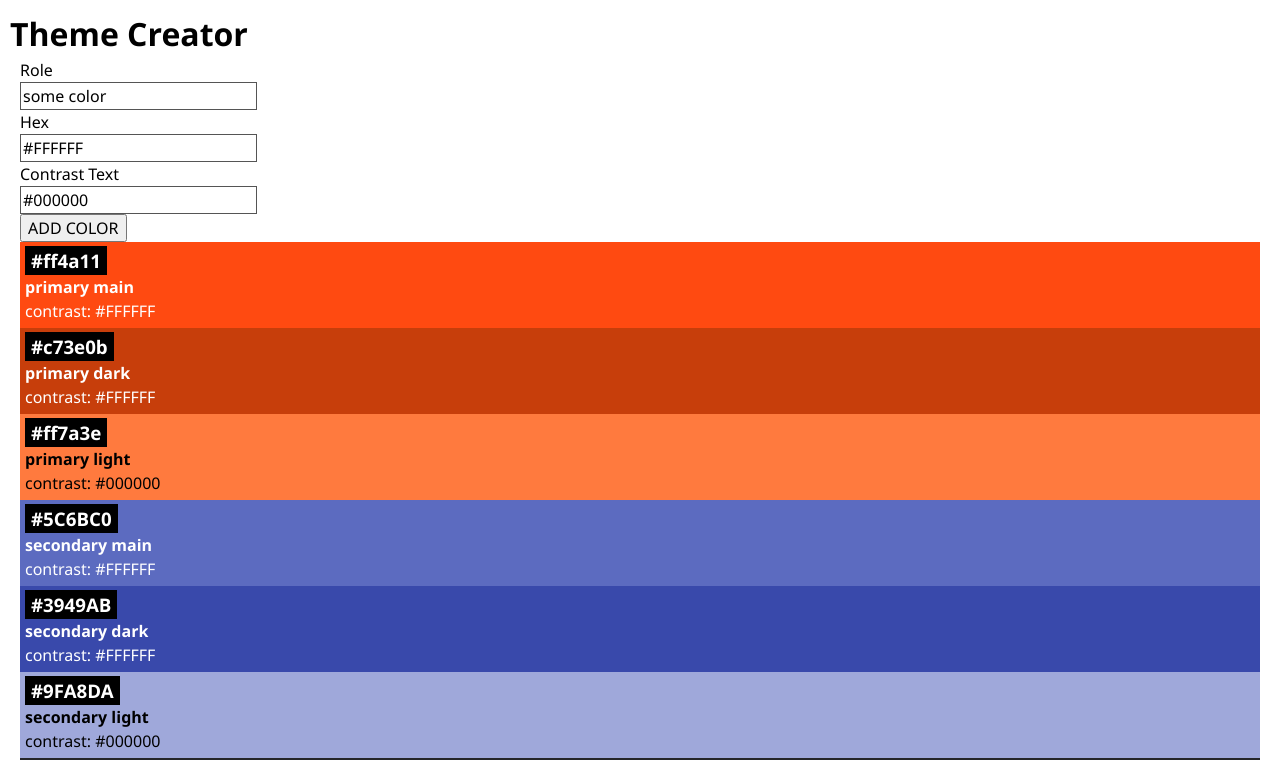
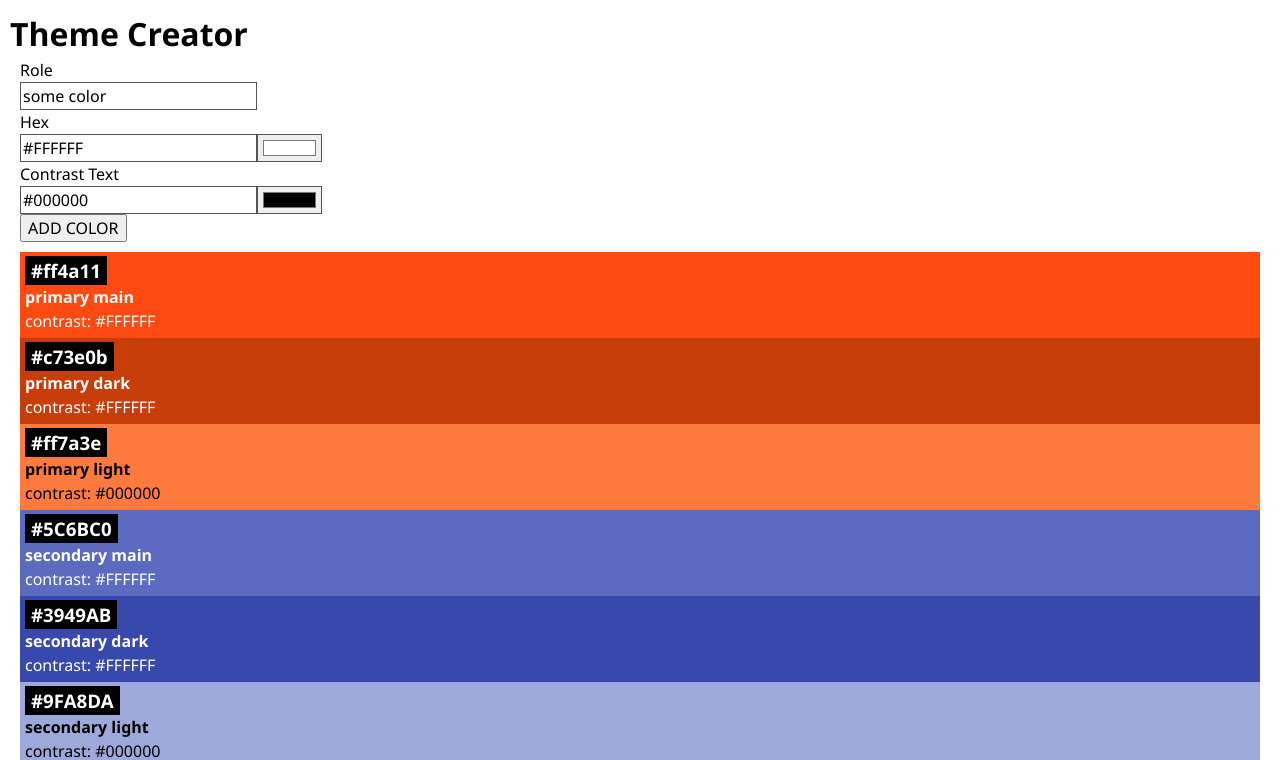
Before and after one commit to isabeen/web-react-recap-project, a React (Vite) app: page / in a window 1280 px wide. Shown: the top 760 px of the page. Built offline with nearby package versions, Linux system fonts and the light colour scheme.

Commit message:
add color picker

```diff
--- a/src/Components/Color/ColorForm.css
+++ b/src/Components/Color/ColorForm.css
@@ -2,10 +2,20 @@
   margin: 0px 10px;
 }
 
-.button {
+.input-button {
   margin-bottom: 10px;
 }
 
 input[type="text"] {
   border: 1px solid #555;
 }
+
+input[type="color"] {
+  border: 1px solid #555;
+  display: inline-block;
+  position: absolute;
+  width: 65px;
+  height: 28px;
+  padding-left: 3px;
+  padding-right: 3px;
+}
--- a/src/Components/Color/ColorForm.jsx
+++ b/src/Components/Color/ColorForm.jsx
@@ -23,11 +23,17 @@ export default function ColorForm() {
         />
       </label>
       <br />
+      <div className="color-picker-container">
         <label>
           Hex
           <br />
           <input
             type="text"
+            value={hex}
+            onChange={(e) => setHex(e.target.value)}
+          />
+          <input
+            type="color"
             value={hex}
             onChange={(e) => setHex(e.target.value)}
           />
@@ -41,8 +47,13 @@ export default function ColorForm() {
             value={contrast}
             onChange={(e) => setContrast(e.target.value)}
           />
+          <input
+            type="color"
+            value={contrast}
+            onChange={(e) => setContrast(e.target.value)}
+          />
         </label>
-      <br />
+      </div>
       <input type="submit" value="ADD COLOR" className="input-button" />
     </form>
   );
```
Lines whose indentation alone changed are shown as unchanged.
